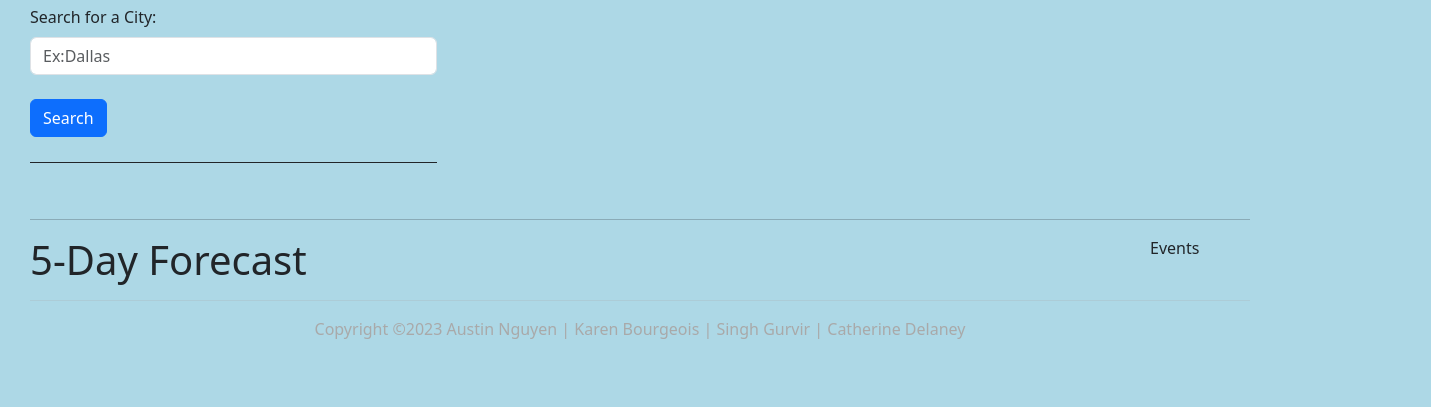
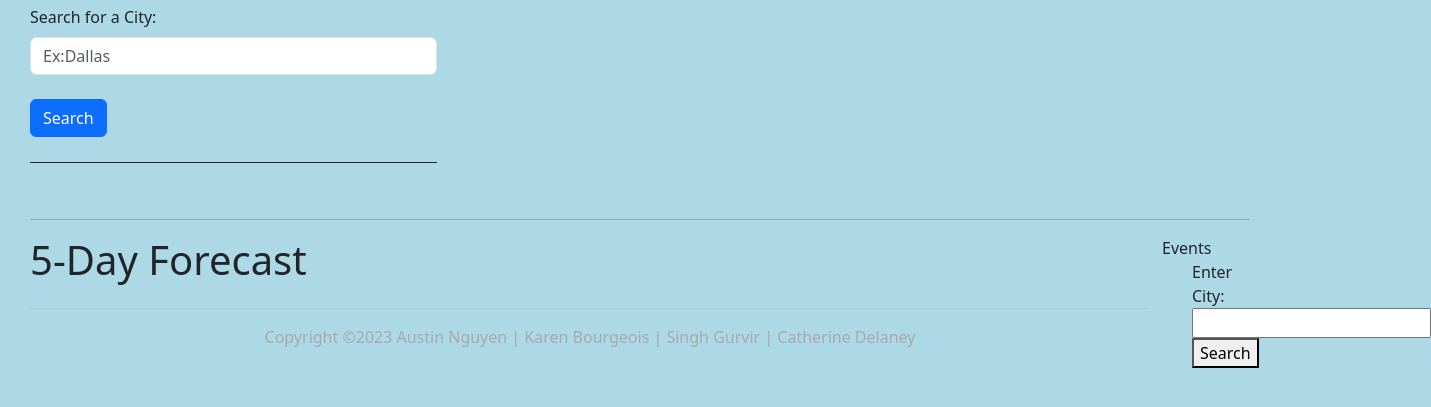
Before and after one commit to kzefram/BODESING-Events, a plain HTML site: page index.html in a window 1280 px wide. Shown: the part 139-546 px from the top of the page, 1431 px wide, since content can reach past the window. Drawn offline with nearby package versions, Linux system fonts and the light colour scheme.

Commit message:
Figuring out what to do

```diff
--- a/eventscript.js
+++ b/eventscript.js
@@ -1,7 +1,7 @@
 const apiKey = 'ZnIIvIGonV99xJ9qGt49z7OBV8nQqJSo'; // Replace with your Ticketmaster API key
 
 const searchEvents = async () => {
-    const cityInput = document.getElementById('user-form').value;
+    const cityInput = document.getElementById('cityInput').value;
     const resultsContainer = document.getElementById('results');
 
     // Clear previous results
--- a/index.html
+++ b/index.html
@@ -55,12 +55,17 @@
 
 	    <!-- Section for displaying city-related information and events -->
 
-	<section class="right-box">
-		<dev class="events-title">Events</dev>
-		<div class="card-event">
-			<div id="results"></div>
+	<div class="container event-box">
+		<div class="col-sm-6">
+			<div class="events-title">Events</div>
+			<div class="col-sm-6 card-event">
+				<label for="cityInput">Enter City:</label>
+				<input type="text" id="cityInput">
+				<button onclick="searchEvents()">Search</button>
+				<div id="results"></div>
+			</div>
 		</div>
-	</section>
+	</div>
     <!-- Section for displaying 5-day weather forecast -->
 
 	<section class="left-Box">
@@ -69,7 +74,7 @@
     </div>
 
 	   <!-- Weather Display Column (test) -->
-	   <div class="col-sm-8">
+	   <div class="col-sm-6">
         <!-- Current Weather -->
         <div class="container" id="currentDay" hidden>
           <div class="border border-dark" id="cityData">
@@ -119,7 +124,7 @@
       crossorigin="anonymous"
     ></script>
 	<script src="./script.js"></script>
-	<link src="eventscript.js"></script>
+	<script src="eventscript.js"></script>
 </body>
 
 </html>
--- a/style.css
+++ b/style.css
@@ -12,21 +12,17 @@ body {
   margin-bottom: 25px;
 }
 
-.right-box {
+.event-box {
   width: 100px;
   float: right;
 }
 
-#city {
-
-}
-
 .card-event {
-
+  padding-left: 30px;
 }
 
 .left-box {
-    width: 100px;
+    width: 70px;
     float: left;
 }
 
@@ -34,3 +30,8 @@ footer {
     color: darkgrey;
     text-align: center;
 }
+
+.five-day {
+  display: flex;
+
+}
```
Also changed, not shown: indextest.html (added, +41 -0 lines).
